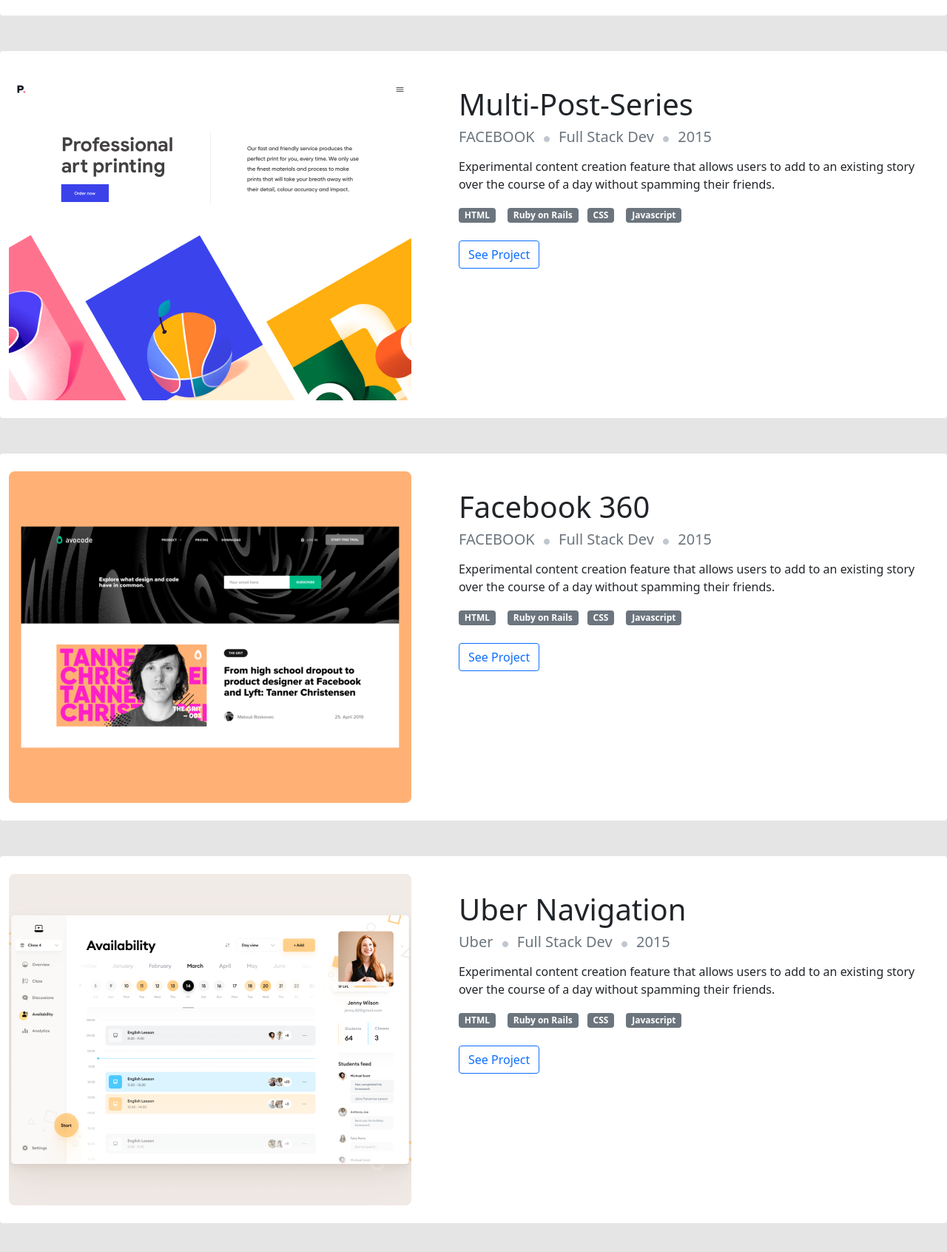
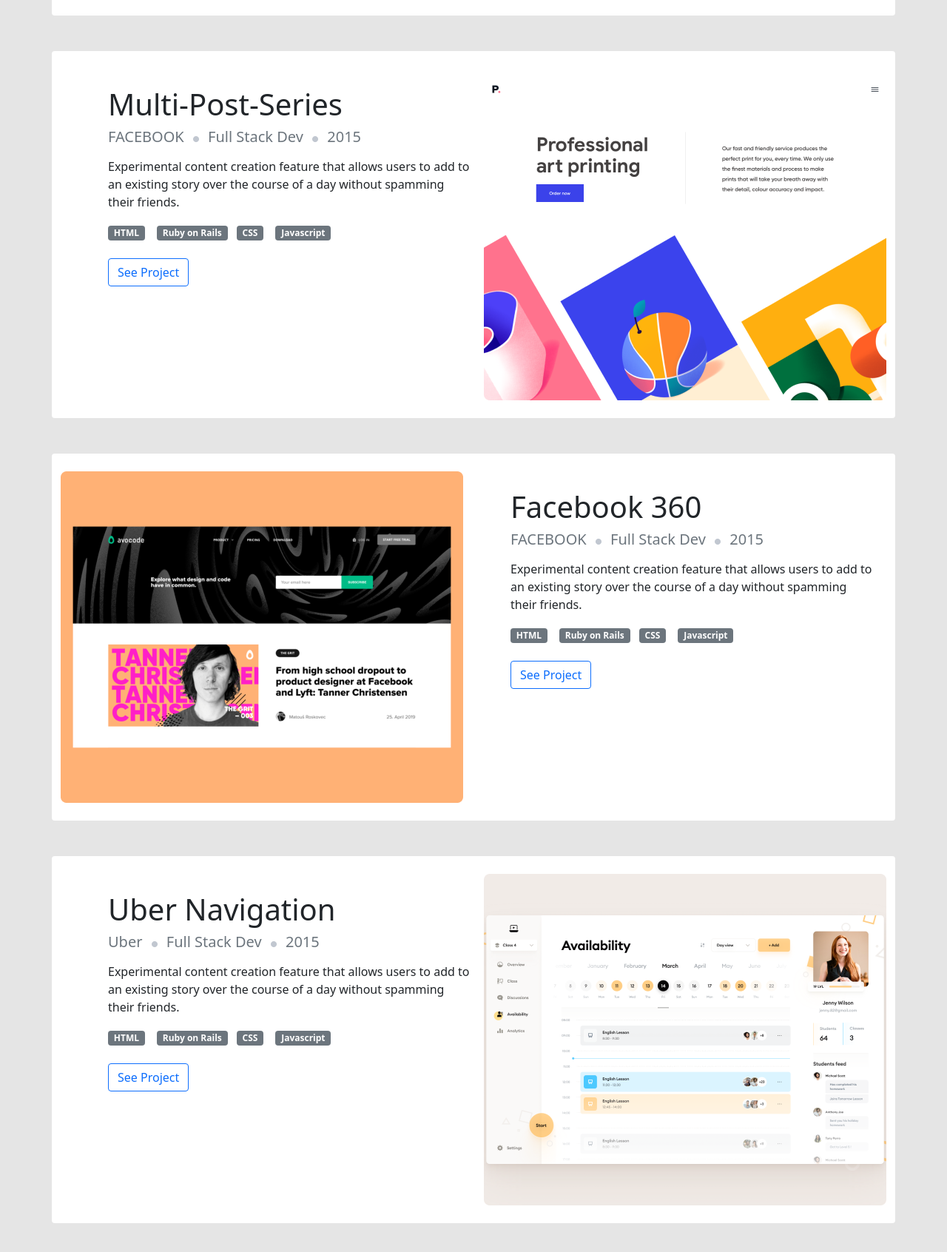
Before and after one commit to Basir-Mohammadi/Bootstrap-portfolio, a website: page index.html in a window 1280 px wide. Shown: the part 1100-2792 px from the top of the page at 74% size. Drawn offline with nearby package versions, Linux system fonts and the light colour scheme.

Commit message:
Add flex reverse to the container

```diff
--- a/index.html
+++ b/index.html
@@ -53,9 +53,9 @@
             </div>
         </div>
 
-<div class="container-fluid mt-5 pt-4 mb-5 pb-4 rounded bg-white">
+<div class="container mt-5 pt-4 mb-5 pb-4 rounded bg-white">
   <div class="card flex-row border-0" style="width: 100%;">
-    <img src="imgs/nature.jpg" class="card-img-left" alt="available-Portfolio">
+    <img src="imgs/nature.jpg" class="card-img-left" style="width:100% ;" alt="available-Portfolio">
     <div class="card-body ms-5">
 
         <h3 class="card-title mt-2 fs-1">Tonic</h3>
@@ -116,9 +116,9 @@
     </div>
   </div>
 
-<div class="container-fluid pt-4 pb-4 mb-5 rounded bg-white">
-  <div class="card flex-row border-0" style="width: 100%;">
-    <img src="imgs/prof-port.png" class="card-img-left" alt="available-Portfolio">
+<div class="container-sm pt-4 pb-4 mb-5 rounded bg-white">
+  <div class="card flex-row-reverse border-0" style="width: 100%;">
+    <img src="imgs/prof-port.png" class="card-img-left" style="width:100% ;" alt="available-Portfolio">
     <div class="card-body ms-5">
 
         <h3 class="card-title mt-2 fs-1">Multi-Post-Series</h3>
@@ -180,10 +180,10 @@
     </div>
 </div>
 
-<div class="container-fluid pt-4 pb-4 mb-5 rounded bg-white">
+<div class="container-sm pt-4 pb-4 mb-5 rounded bg-white">
 
   <div class="card flex-row border-0" style="width: 100%;">
-    <img src="imgs/Facebook360.png" class="card-img-left" alt="available-Portfolio">
+    <img src="imgs/Facebook360.png" class="card-img-left" style="width:100% ;" alt="available-Portfolio">
     <div class="card-body ms-5">
 
         <h3 class="card-title mt-2 fs-1">Facebook 360</h3>
@@ -246,9 +246,9 @@
 
 </div>
 
-<div class="container-fluid pt-4 pb-4 mb-5 rounded bg-white">
-    <div class="card flex-row border-0" style="width: 100%;">
-      <img src="imgs/availPortfolio.png" class="card-img-left" alt="available-Portfolio">
+<div class="container  pt-4 pb-4 mb-5 rounded bg-white">
+    <div class="card flex-row-reverse border-0" style="width: 100%;">
+      <img src="imgs/availPortfolio.png" class="card-img-left" style="width:100% ;" alt="available-Portfolio">
       <div class="card-body ms-5">
 
           <h3 class="card-title mt-2 fs-1">Uber Navigation</h3>
```
